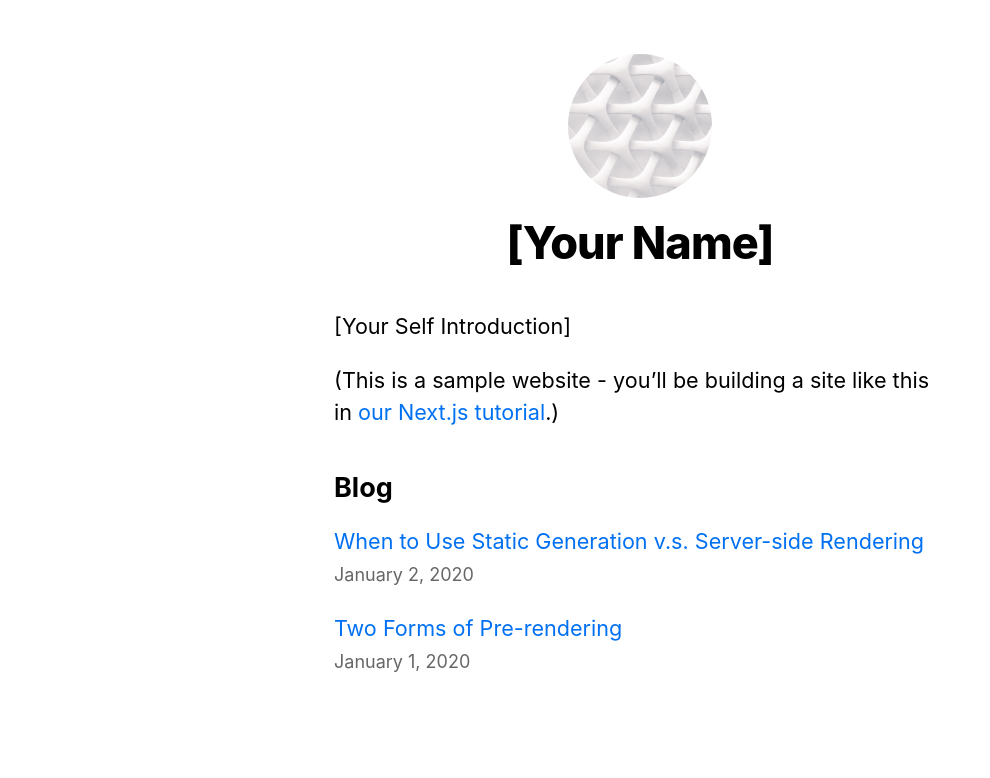
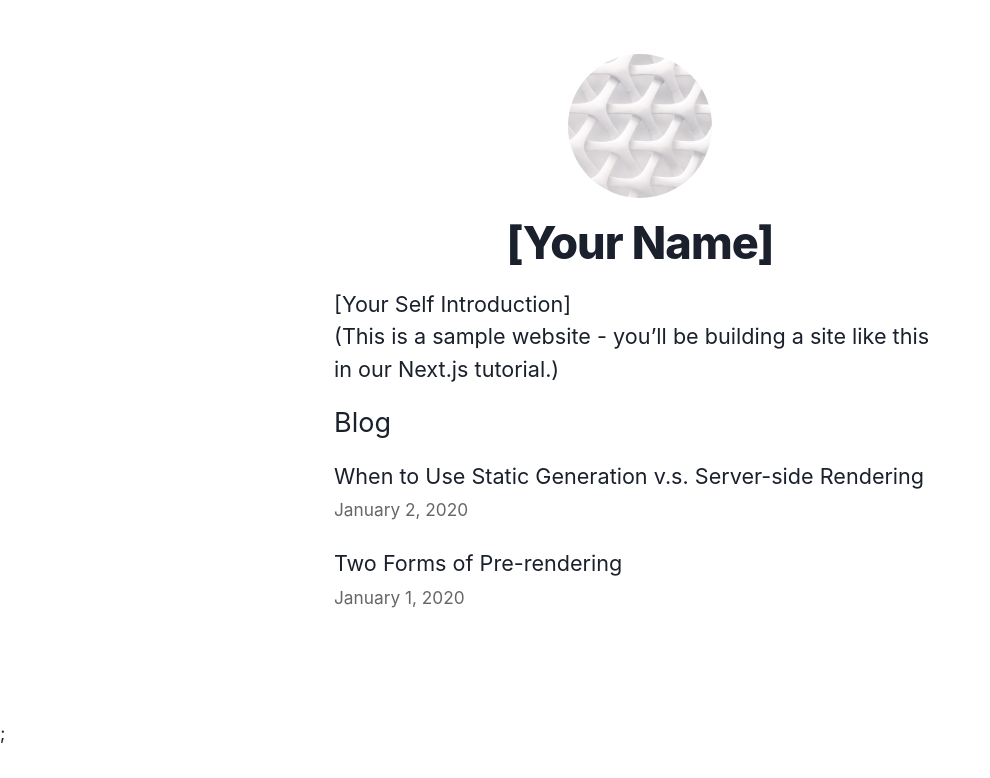
Before and after one commit to HideBa/diary-web, a Next.js app: page / in a window 1280 px wide. Shown: the top 778 px of the page, without its empty margins (0-990 px from the left). Built offline with nearby package versions, Linux system fonts and the light colour scheme.

Commit message:
set up chakra ui

```diff
--- a/package.json
+++ b/package.json
@@ -11,7 +11,11 @@
     "check": "run-p lint type"
   },
   "dependencies": {
+    "@chakra-ui/react": "^1.3.3",
+    "@emotion/react": "^11.1.5",
+    "@emotion/styled": "^11.1.5",
     "date-fns": "^2.11.1",
+    "framer-motion": "^3.6.2",
     "gray-matter": "^4.0.2",
     "next": "^10.0.0",
     "react": "17.0.1",
--- a/pages/_app.tsx
+++ b/pages/_app.tsx
@@ -1,6 +1,11 @@
+import ThemeProvider from "@diary-app/styles/provider";
 import { AppProps } from "next/dist/next-server/lib/router/router";
 import "../styles/global.css";
 
 export default function App({ Component, pageProps }: AppProps) {
-  return <Component {...pageProps} />;
+  return (
+    <ThemeProvider>
+      <Component {...pageProps} />;
+    </ThemeProvider>
+  );
 }
--- /dev/null
+++ b/styles/provider.tsx
@@ -0,0 +1,13 @@
+import { ChakraProvider } from "@chakra-ui/react";
+import React from "react";
+import theme from "./theme";
+
+const ThemeProvider: React.FC = ({ children }) => {
+  return (
+    <ChakraProvider theme={theme} resetCSS>
+      {children}
+    </ChakraProvider>
+  );
+};
+
+export default ThemeProvider;
--- /dev/null
+++ b/styles/theme.ts
@@ -0,0 +1,9 @@
+import { extendTheme } from "@chakra-ui/react";
+
+const colors = {
+  hoge: "red",
+};
+
+const theme = extendTheme({ colors });
+
+export default theme;
--- a/tsconfig.json
+++ b/tsconfig.json
@@ -3,7 +3,6 @@
     "target": "es5",
     "lib": [
       "dom",
-      "dom.iterable",
       "esnext"
     ],
     "allowJs": true,
@@ -16,7 +15,10 @@
     "moduleResolution": "node",
     "resolveJsonModule": true,
     "isolatedModules": true,
-    "jsx": "preserve"
+    "jsx": "preserve",
+    "paths": {
+      "@diary-app/*": ["./*"]
+    },
   },
   "include": [
     "next-env.d.ts",
```
Also changed, not shown: components/layout.tsx (+10 -13 lines), 1 other file (tests, documents, lock files or other folders).
